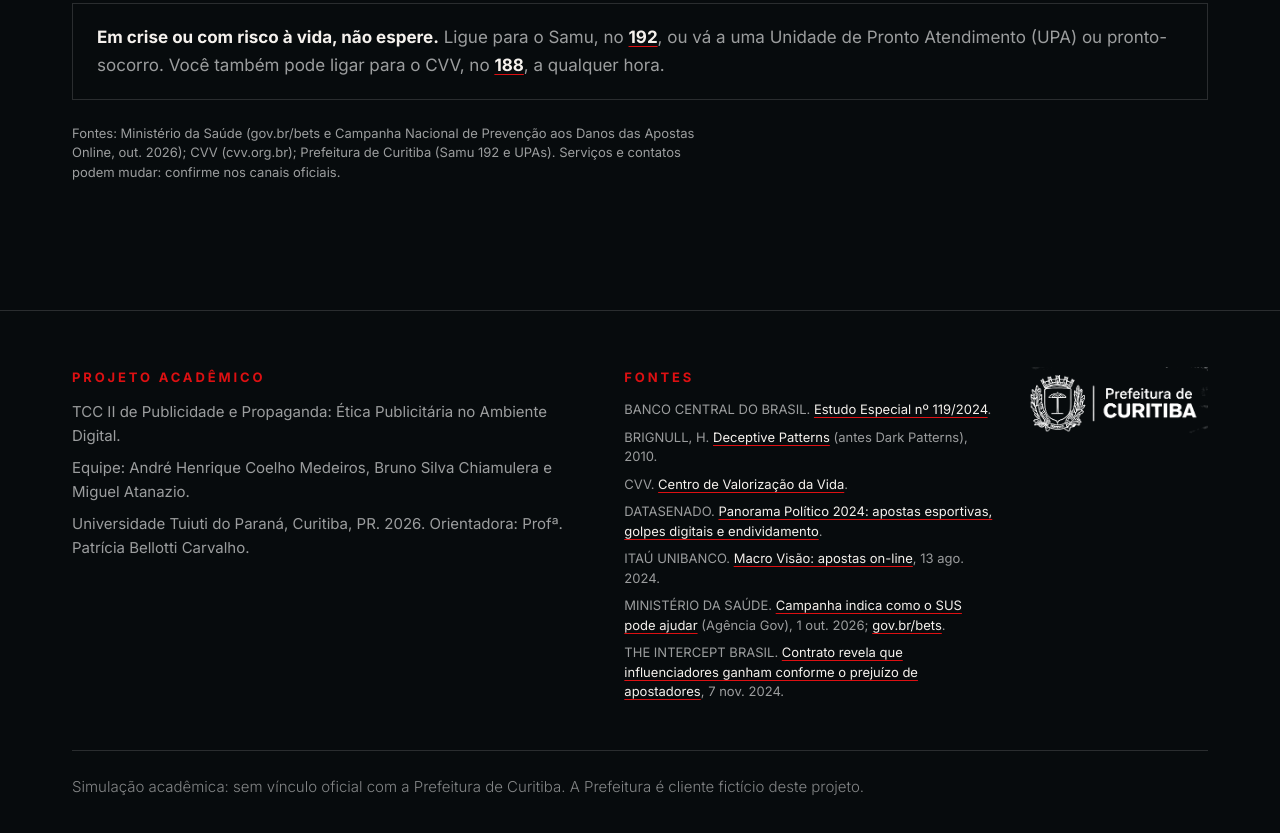
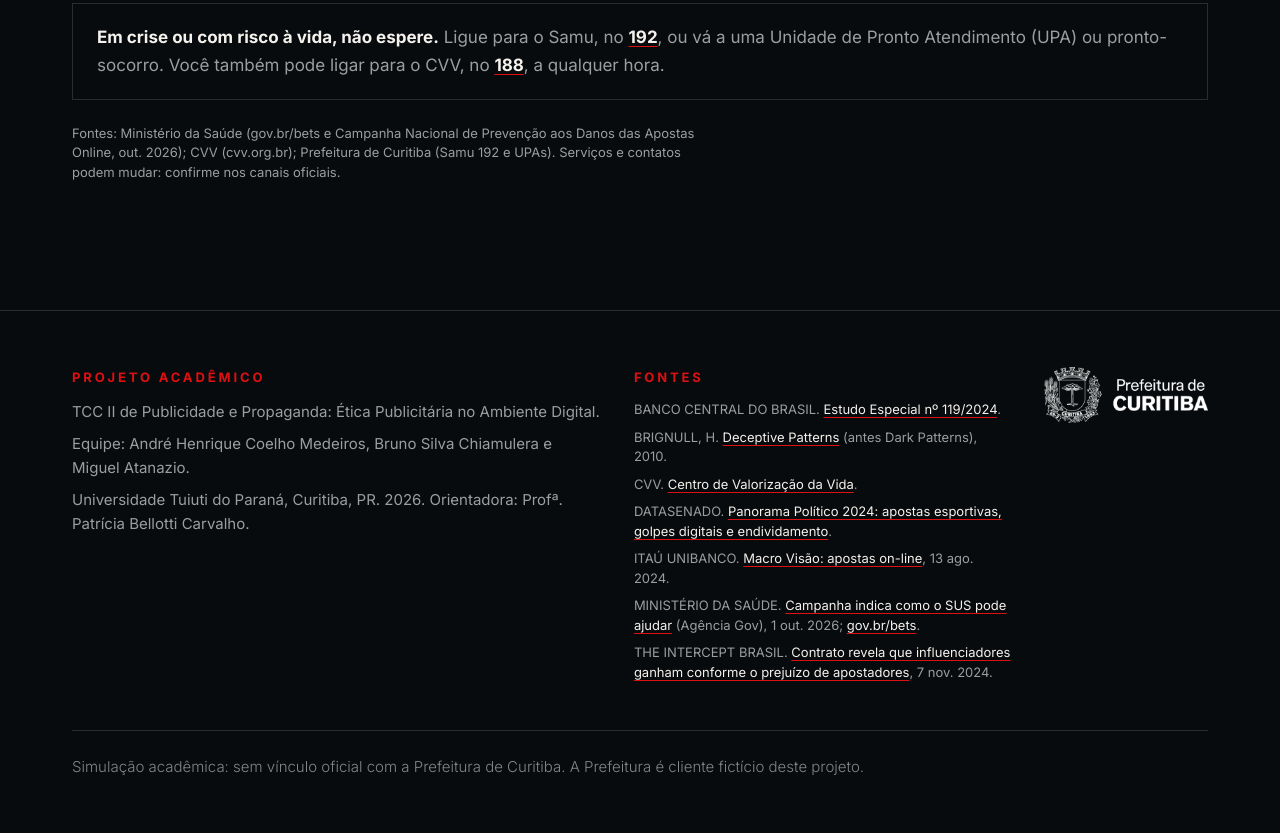
Before and after one commit to brunochiam/landing-apostas, a plain HTML site: page index.html in a window 1280 px wide. Shown: the part 7437-8270 px from the top of the page. Drawn offline with Linux system fonts and the light colour scheme.

Commit message:
Aplica logo oficial branca da Prefeitura no rodapé
Co-Authored-By: Claude Opus 5.5 <noreply@anthropic.com>

```diff
--- a/css/styles.css
+++ b/css/styles.css
@@ -340,7 +340,11 @@ section[id] { scroll-margin-top: 64px; }
   letter-spacing: 0.22em; text-transform: uppercase; color: var(--vermelho);
 }
 .rodape p { margin: 0 0 8px; }
-.assinatura img { width: 180px; }
+/* Marca oficial PMC, versão horizontal monocromática branca (manual v1.4, p. 4).
+   Altura 56px: acima da redução máxima de 1 cm (p. 7).
+   Área de proteção z ≈ metade da altura (28px): garantida pelos espaços de 32px/40px ao redor. */
+.assinatura { padding: 0; }
+.assinatura img { height: 56px; width: auto; }
 .rotulo-academico {
   margin-top: 40px; padding-top: 24px;
   border-top: 1px solid var(--linha);
--- a/index.html
+++ b/index.html
@@ -320,7 +320,7 @@
           </ul>
         </div>
         <div class="assinatura">
-          <img src="img/assinatura-prefeitura.png" width="406" height="151"
+          <img src="img/logo-prefeitura-branca.png" width="935" height="320"
                alt="Assinatura: Prefeitura de Curitiba (uso fictício, simulação acadêmica)">
         </div>
       </div>
```
Also changed, not shown: img/logo-prefeitura-branca.png (added).
